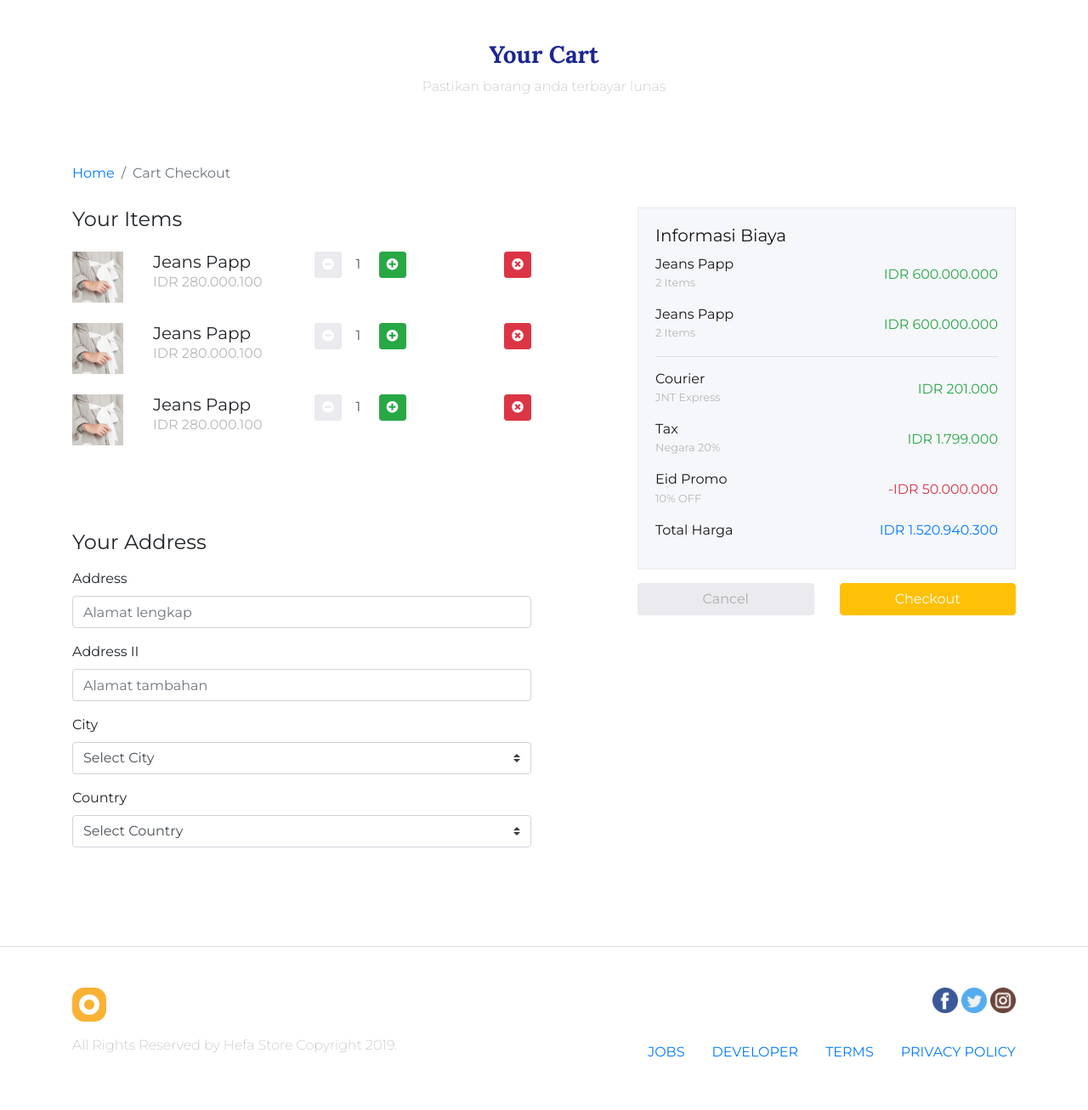
After one commit to abuabdirohman4/bs-hefa-designer-store, a PHP site: page /sc-03-hefa-store/cart.php in a window 1280 px wide. The commit adds this page. Shown: the whole page at 85% size. Run offline with PHP 8.4, Linux system fonts and the light colour scheme.

Commit message:
update with php & jquery

```diff
--- a/cart.html
+++ b/cart.php
@@ -1,3 +1,6 @@
+<?php
+    include('env.php');
+?>
 <!doctype html>
 <html lang="en">
 
@@ -58,11 +61,47 @@
               <h5 class="m-0">Jeans Papp</h5>
               <p class="m-0" style="color:#B7B7B7;">IDR 280.000.100</p>
             </div>
-            <div class="col-4">
+            <!-- <div class="col-4">
               <button type="button" class="btn btn-sm" style="background-color: #EAEAEF; color: white;"><i
                   class="fas fa-minus-circle"></i></button>
               <span class="mx-2">20</span>
               <button type="button" class="btn btn-sm btn-success" style="color: white;"><i
+                  class="fas fa-plus-circle"></i></button>
+            </div> -->
+            <div class="col-4">
+              <button type="button" class="btn btn-sm" style="background-color: #EAEAEF; color: white;" id="minus-btn1"><i
+                  class="fas fa-minus-circle"></i></button>
+              <!-- <span class="mx-2">20</span> -->
+              <input type="number" id="qty_input1" class="text-right" value="1" min="1" style="background-color: white;border: none;width: 22%;">
+              <button type="button" class="btn btn-sm btn-success" style="color: white;" id="plus-btn1"><i
+                  class="fas fa-plus-circle"></i></button>
+            </div>
+            <div class="col-2 text-right">
+              <button type="button" class="btn btn-sm btn-danger" style="color: white;"><i
+                  class="fas fa-times-circle"></i></button>
+            </div>
+          </div>
+          <div class="row mb-4">
+            <div class="col-2">
+              <img src="img/cart/item1.png">
+            </div>
+            <div class="col-4">
+              <h5 class="m-0">Jeans Papp</h5>
+              <p class="m-0" style="color:#B7B7B7;">IDR 280.000.100</p>
+            </div>
+            <!-- <div class="col-4">
+              <button type="button" class="btn btn-sm" style="background-color: #EAEAEF; color: white;"><i
+                  class="fas fa-minus-circle"></i></button>
+              <span class="mx-2">20</span>
+              <button type="button" class="btn btn-sm btn-success" style="color: white;"><i
+                  class="fas fa-plus-circle"></i></button>
+            </div> -->
+            <div class="col-4">
+              <button type="button" class="btn btn-sm" style="background-color: #EAEAEF; color: white;" id="minus-btn2"><i
+                  class="fas fa-minus-circle"></i></button>
+              <!-- <span class="mx-2">20</span> -->
+              <input type="number" id="qty_input2" class="text-right" value="1" min="1" style="background-color: white;border: none;width: 22%;">
+              <button type="button" class="btn btn-sm btn-success" style="color: white;" id="plus-btn2"><i
                   class="fas fa-plus-circle"></i></button>
             </div>
             <div class="col-2 text-right">
@@ -79,30 +118,11 @@
               <p class="m-0" style="color:#B7B7B7;">IDR 280.000.100</p>
             </div>
             <div class="col-4">
-              <button type="button" class="btn btn-sm" style="background-color: #EAEAEF; color: white;"><i
+              <button type="button" class="btn btn-sm" style="background-color: #EAEAEF; color: white;" id="minus-btn3"><i
                   class="fas fa-minus-circle"></i></button>
-              <span class="mx-2">20</span>
-              <button type="button" class="btn btn-sm btn-success" style="color: white;"><i
-                  class="fas fa-plus-circle"></i></button>
-            </div>
-            <div class="col-2 text-right">
-              <button type="button" class="btn btn-sm btn-danger" style="color: white;"><i
-                  class="fas fa-times-circle"></i></button>
-            </div>
-          </div>
-          <div class="row mb-4">
-            <div class="col-2">
-              <img src="img/cart/item1.png">
-            </div>
-            <div class="col-4">
-              <h5 class="m-0">Jeans Papp</h5>
-              <p class="m-0" style="color:#B7B7B7;">IDR 280.000.100</p>
-            </div>
-            <div class="col-4">
-              <button type="button" class="btn btn-sm" style="background-color: #EAEAEF; color: white;"><i
-                  class="fas fa-minus-circle"></i></button>
-              <span class="mx-2">20</span>
-              <button type="button" class="btn btn-sm btn-success" style="color: white;"><i
+              <!-- <span class="mx-2">20</span> -->
+              <input type="number" id="qty_input3" class="text-right" value="1" min="1" style="    background-color: white;border: none;width: 22%;">
+              <button type="button" class="btn btn-sm btn-success" style="color: white;" id="plus-btn3"><i
                   class="fas fa-plus-circle"></i></button>
             </div>
             <div class="col-2 text-right">
@@ -212,8 +232,10 @@
 
           <div class="row mt-3">
             <div class="col">
-              <button type="button" class="btn btn-block"
-                style="background-color: #EAEAEF; color: #ADADAD;">Cancel</button>
+              <a class="btn btn-block" href="<?= BASE_URL;?>"
+                style="background-color: #EAEAEF; color: #ADADAD;">Cancel</a>
+              <!-- <button type="button" class="btn btn-block" href="<?= BASE_URL;?>"
+                style="background-color: #EAEAEF; color: #ADADAD;">Cancel</button> -->
             </div>
             <div class="col">
               <button type="button" class="btn btn-warning btn-block text-white" data-toggle="modal"
@@ -229,7 +251,7 @@
 
 
   <!-- Modal -->
-  <div class="modal fade checkout-modal-success" id="checkoutModal" tabindex="-1" role="dialog"
+  <div class="modal fade checkout-modal-success row" id="checkoutModal" tabindex="-1" role="dialog"
     aria-labelledby="exampleModalLabel" aria-hidden="true">
     <div class="modal-dialog" role="document">
       <div class="modal-content">
@@ -237,8 +259,14 @@
           <img src="img/cart/sukses_checkout.png" class="mb-5">
           <h3>Checkout Berhasil</h3>
           <p>Anda akan mendapatkan barang anda <br> dalam beberapa hari</p>
-          <button type="button" class="btn mt-3" style="background-color: #EAEAEF; color: #ADADAD;"
-            data-dismiss="modal">Home</button>
+          <!-- <button type="button" class="btn mt-3" style="background-color: #EAEAEF; color: #ADADAD;"
+            data-dismiss="modal">
+            Home
+          </button> -->
+          <a class="btn mt-3" style="background-color: #EAEAEF; color: #ADADAD;"
+            role="button" href="<?= BASE_URL;?>">
+            Home
+          </a>
         </div>
       </div>
     </div>
@@ -284,17 +312,50 @@
   </footer>
   <!-- Akhir Footer -->
 
-
-
-
-
-
   <!-- Optional JavaScript -->
   <!-- jQuery first, then Popper.js, then Bootstrap JS -->
   <script src="js/jquery-3.4.1.min.js"></script>
   <script src="js/popper.min.js"></script>
   <script src="js/bootstrap.js"></script>
   <script src="js/all.js"></script>
+
+  <script>
+        $(document).ready(function(){
+            $('#qty_input1').prop('disabled', true);
+            $('#plus-btn1').click(function(){
+                $('#qty_input1').val(parseInt($('#qty_input1').val()) + 1 );
+            });
+            $('#minus-btn1').click(function(){
+                $('#qty_input1').val(parseInt($('#qty_input1').val()) - 1 );
+                if ($('#qty_input1').val() == 0) {
+                    $('#qty_input1').val(1);
+                }
+            });
+
+            $('#qty_input2').prop('disabled', true);
+            $('#plus-btn2').click(function(){
+                $('#qty_input2').val(parseInt($('#qty_input2').val()) + 1 );
+            });
+            $('#minus-btn2').click(function(){
+                $('#qty_input2').val(parseInt($('#qty_input2').val()) - 1 );
+                if ($('#qty_input2').val() == 0) {
+                    $('#qty_input2').val(1);
+                }
+            });
+
+            $('#qty_input3').prop('disabled', true);
+            $('#plus-btn3').click(function(){
+                $('#qty_input3').val(parseInt($('#qty_input3').val()) + 1 );
+            });
+            $('#minus-btn3').click(function(){
+                $('#qty_input3').val(parseInt($('#qty_input3').val()) - 1 );
+                if ($('#qty_input3').val() == 0) {
+                    $('#qty_input3').val(1);
+                }
+            });
+        });
+  </script>
+
 </body>
 
 </html>
--- /dev/null
+++ b/env.php
@@ -0,0 +1,2 @@
+<?php
+    define('BASE_URL', 'http://localhost/sc-03-hefa-store');
```
Also changed, not shown: index.php (renamed from index.html, +17 -14 lines), single.php (renamed from single.html, +30 -14 lines).
